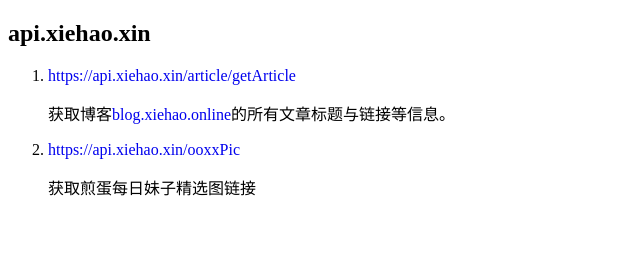
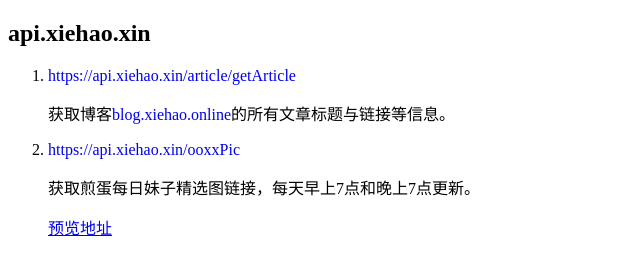
Before and after one commit to goonxh/api-nodejs, a website: page index.html in a window 1280 px wide. Shown: the whole page, without its empty margins (0-640 px from the left). Drawn offline with Linux system fonts and the light colour scheme.

Commit message:
修改index.html

```diff
--- a/index.html
+++ b/index.html
@@ -17,7 +17,8 @@
 		</li>
 		<li>
 			<a href="https://api.xiehao.xin/ooxxPic">https://api.xiehao.xin/ooxxPic</a>
-			<p>获取煎蛋每日妹子精选图链接</p>
+			<p>获取煎蛋每日妹子精选图链接，每天早上7点和晚上7点更新。</p>
+			<p><a href="https://me.xiehao.online/ooxxpic" style="text-decoration: underline;">预览地址</a></p>
 		</li>
 	</ol>
 </body>
```
Also changed, not shown: 2 other files.
